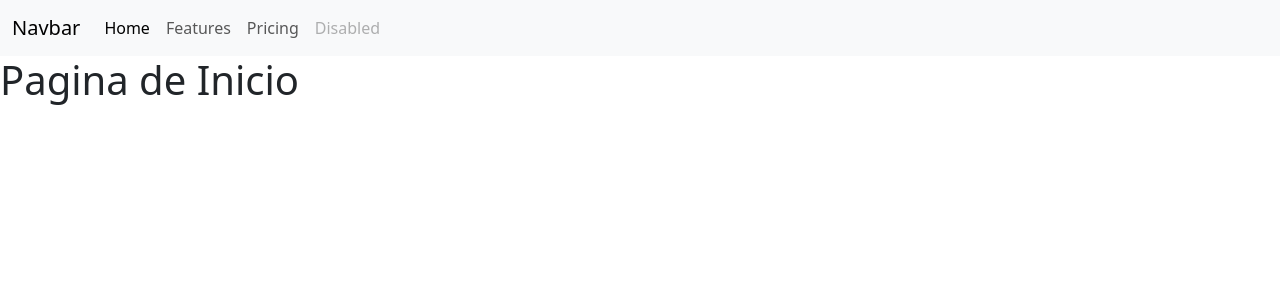
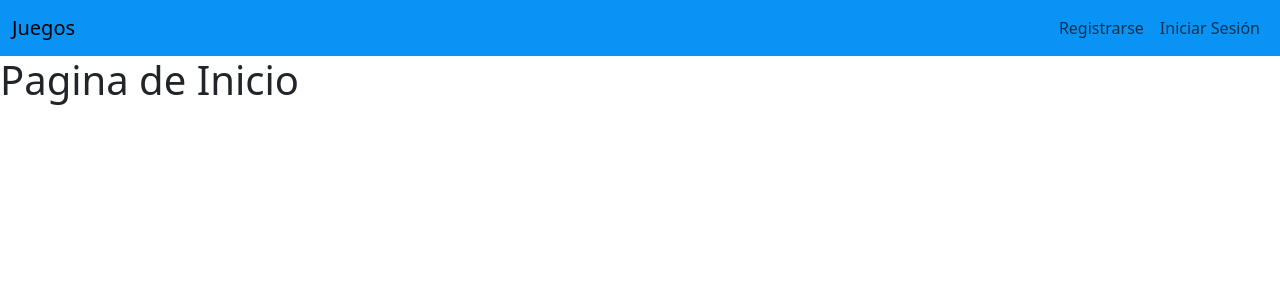
Before and after one commit to DamianRojas79/Juego-Loteria, a Flask app: page / in a window 1280 px wide. Shown: the top 300 px of the page. Run offline with Flask 3, Linux system fonts and the light colour scheme.

Commit message:
Modificacion del menú de la plantilla base

```diff
--- a/loteria/templates/base.html
+++ b/loteria/templates/base.html
@@ -12,31 +12,27 @@
 
 <body>
 
-    <!-- Menu de Navegacion-->
-    <nav class="navbar navbar-expand-lg bg-body-tertiary">
+    <nav class="navbar navbar-expand-lg" style="background-color: #0993f5;">
       <div class="container-fluid">
-          <a class="navbar-brand" href="#">Navbar</a>
+        <a class="navbar-brand" href="{{url_for('index')}}">Juegos</a>
         <button class="navbar-toggler" type="button" data-bs-toggle="collapse" data-bs-target="#navbarNav" aria-controls="navbarNav" aria-expanded="false" aria-label="Toggle navigation">
           <span class="navbar-toggler-icon"></span>
         </button>
-          <div class="collapse navbar-collapse" id="navbarNav">
+
+        <div class="collapse navbar-collapse justify-content-end" id="navbarNav">
           <ul class="navbar-nav">
             <li class="nav-item">
-                <a class="nav-link active" aria-current="page" href="#">Home</a>
+              <a class="nav-link" href="#">Registrarse</a>
             </li>
             <li class="nav-item">
-                <a class="nav-link" href="#">Features</a>
+              <a class="nav-link" href="#">Iniciar Sesión</a>
             </li>
-              <li class="nav-item">
-                <a class="nav-link" href="#">Pricing</a>
-              </li>
-              <li class="nav-item">
-                <a class="nav-link disabled" aria-disabled="true">Disabled</a>
-              </li>
+
           </ul>
         </div>
       </div>
     </nav>
+
 
     {% block content %}
 
```
Lines whose indentation alone changed are shown as unchanged.
